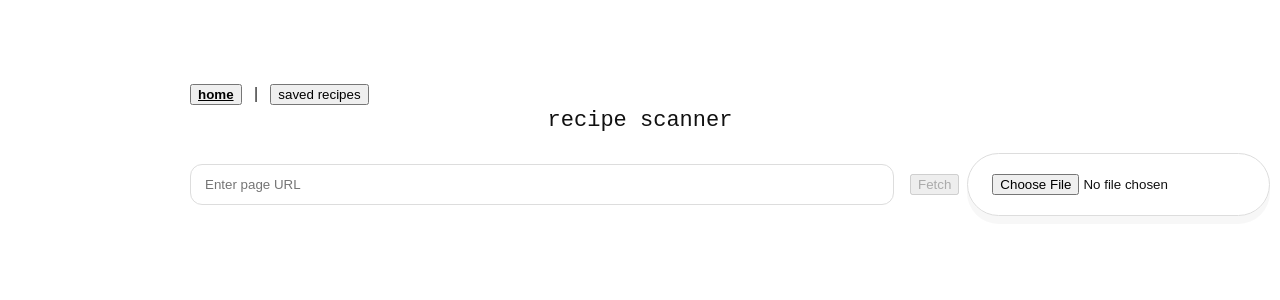
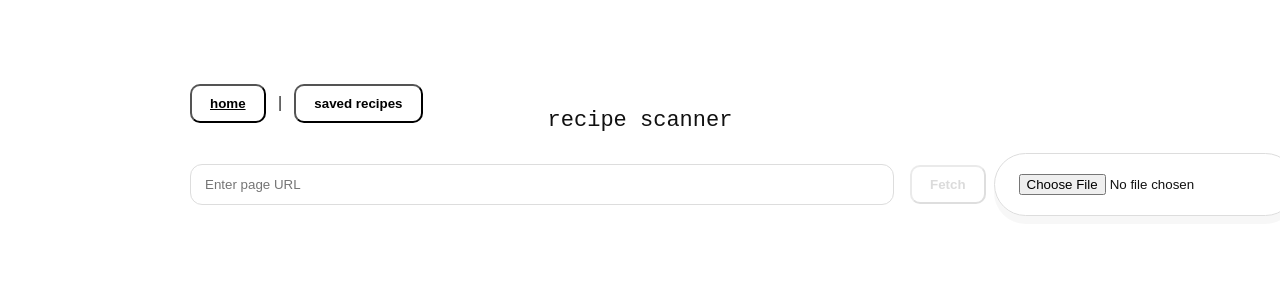
Before and after one commit to chloe608/recipe-scanner, a React (Create React App) app: page / in a window 1280 px wide. Shown: the top 300 px of the page. Built offline with nearby package versions, Linux system fonts and the light colour scheme.

Commit message:
prettier buttons, saved recipes page

```diff
--- a/src/App.css
+++ b/src/App.css
@@ -115,7 +115,6 @@
   to { transform: rotate(360deg); }
 }
 
-/* Top-left nav and centered search style */
 .top-nav { display:flex; gap:12px; align-items:center; position:relative; }
 .top-nav .links { position:absolute; left:0; top:8px; font-family: 'Courier New', monospace; color:#222; }
 .centered-title { text-align:center; margin-top:32px; margin-bottom:20px; font-family: 'Courier New', monospace; font-size:22px; }
@@ -131,3 +130,18 @@
 .save-action { margin-top:12px; }
 .save-action button { background:#111; color:#fff; padding:8px 12px; border-radius:6px; border:none; }
 .actions button { margin-right:8px; }
+
+.primary-outline {
+  display:inline-flex;
+  align-items:center;
+  justify-content:center;
+  padding:10px 18px;
+  border-radius:10px;
+  background: transparent;
+  font-weight:600;
+  cursor:pointer;
+  transition: transform 120ms ease, box-shadow 120ms ease, background 120ms ease, color 120ms ease;
+}
+.primary-outline:hover { background: rgba(59,130,246,0.06); transform: translateY(-2px); }
+.primary-outline:active { transform: translateY(0); }
+.primary-outline:disabled { opacity:0.5; cursor:not-allowed; }
--- /dev/null
+++ b/src/components/PrimaryOutlineButton.js
@@ -0,0 +1,12 @@
+import React from 'react';
+
+const PrimaryOutlineButton = ({ children, onClick, disabled, className = '', type = 'button' }) => {
+  const classes = ('primary-outline ' + className).trim();
+  return (
+    <button type={type} onClick={onClick} disabled={disabled} className={classes}>
+      {children}
+    </button>
+  );
+}
+
+export default PrimaryOutlineButton;
--- a/src/components/RecipeExtractor.js
+++ b/src/components/RecipeExtractor.js
@@ -1,5 +1,6 @@
 import React, { useState, useRef } from 'react';
 import html2pdf from 'html2pdf.js';
+import PrimaryOutlineButton from './PrimaryOutlineButton';
 
 export default function RecipeExtractor() {
   const [url, setUrl] = useState('');
@@ -195,9 +196,9 @@ export default function RecipeExtractor() {
     <div className="recipe-extractor">
       <div className="top-nav">
         <div className="links">
-          <button className={view==='home'? 'nav-active':''} onClick={()=>setView('home')}>home</button>
+          <PrimaryOutlineButton className={view==='home'? 'nav-active':''} onClick={()=>setView('home')}>home</PrimaryOutlineButton>
           <span> | </span>
-          <button className={view==='saved'? 'nav-active':''} onClick={()=>setView('saved')}>saved recipes</button>
+          <PrimaryOutlineButton className={view==='saved'? 'nav-active':''} onClick={()=>setView('saved')}>saved recipes</PrimaryOutlineButton>
         </div>
       </div>
       <div className="centered-title">recipe scanner</div>
@@ -207,7 +208,7 @@ export default function RecipeExtractor() {
             <input className="big-search-input" placeholder="Enter page URL" value={url} onChange={(e)=>setUrl(e.target.value)} disabled={isLoading} />
           </div>
           <div style={{width:180, display:'flex', gap:8}}>
-            <button onClick={()=>fetchAndExtract(url)} disabled={!url || isLoading}>Fetch</button>
+            <PrimaryOutlineButton onClick={()=>fetchAndExtract(url)} disabled={!url || isLoading}>Fetch</PrimaryOutlineButton>
             <input type="file" accept=".html,.htm,text/html" onChange={handleFile} disabled={isLoading} />
           </div>
         </div>
@@ -221,8 +222,8 @@ export default function RecipeExtractor() {
               <div style={{fontWeight:600}}>{s.title}</div>
               <div style={{fontSize:12,color:'#666'}}>{new Date(s.timestamp).toLocaleString()}</div>
               <div style={{marginTop:6}}>
-                <button onClick={()=>{ setRecipe(s); setView('home'); }}>Open</button>
-                <button onClick={()=>removeSaved(s.id)} style={{marginLeft:8}}>Delete</button>
+                <PrimaryOutlineButton onClick={()=>{ setRecipe(s); setView('home'); }}>Open</PrimaryOutlineButton>
+                <PrimaryOutlineButton onClick={()=>removeSaved(s.id)} style={{marginLeft:8}}>Delete</PrimaryOutlineButton>
               </div>
             </div>
           ))}
@@ -264,9 +265,9 @@ export default function RecipeExtractor() {
 
       {recipe && (
         <div className="actions">
-          <button onClick={saveCurrentRecipe}>Save recipe</button>
-          <button onClick={downloadPdf}>Download PDF</button>
-          <button onClick={()=>{ setRecipe(null); setHtmlFile(null); setUrl(''); }}>Clear</button>
+          <PrimaryOutlineButton onClick={saveCurrentRecipe}>Save recipe</PrimaryOutlineButton>
+          <PrimaryOutlineButton onClick={downloadPdf}>Download PDF</PrimaryOutlineButton>
+          <PrimaryOutlineButton onClick={()=>{ setRecipe(null); setHtmlFile(null); setUrl(''); }}>Clear</PrimaryOutlineButton>
         </div>
       )}
 
```
